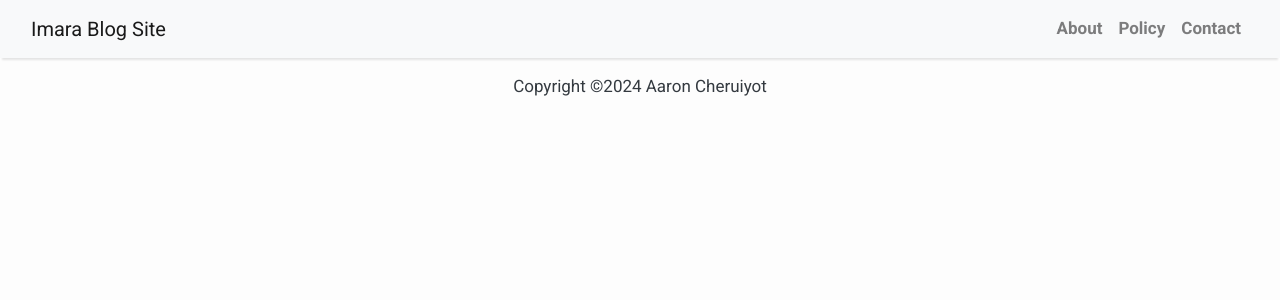
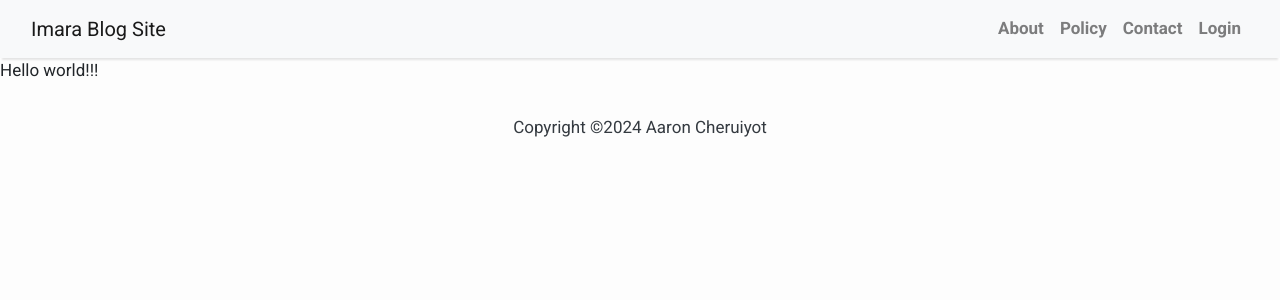
Before and after one commit to Cheruiyot-Aaron/Blogging-Site, a Django app: page / in a window 1280 px wide. Shown: the top 300 px of the page. Run offline with Django 5.2, Linux system fonts and the light colour scheme; some libraries are stand-ins or nearby versions.

Commit message:
NEW CANGES

```diff
--- a/blog/templates/base.html
+++ b/blog/templates/base.html
@@ -53,10 +53,17 @@
                         <li class="nav-item text-black">
                             <a class="nav-link text-black font-weight-bold" href="#">Contact</a>
                         </li>
+                        <li class="nav-item text-black">
+                            <a href="#"class="nav-link text-black font-weight-bold">Login</a>
+                        </li>
                     </ul>
                 </div>
             </div>
         </nav>
+     <p>
+        Hello world!!!
+     </p>
+
         <footer class="py-3 bg-grey">
             <p class="m-0 text-dark text-center ">Copyright &copy;2024 Aaron Cheruiyot</p>
         </footer>
--- a/blog/views.py
+++ b/blog/views.py
@@ -1,6 +1,14 @@
 from django.shortcuts import render
 from django.views import generic
 from .models import Post
+
+
+
+from django.shortcuts import render
+
+def post(request):
+    return render(request, "post_detail.html", {})
+
 
 class PostList(generic.ListView):
     queryset = Post.objects.filter(status=1).order_by('-created_on')
```
Also changed, not shown: db.sqlite3.
